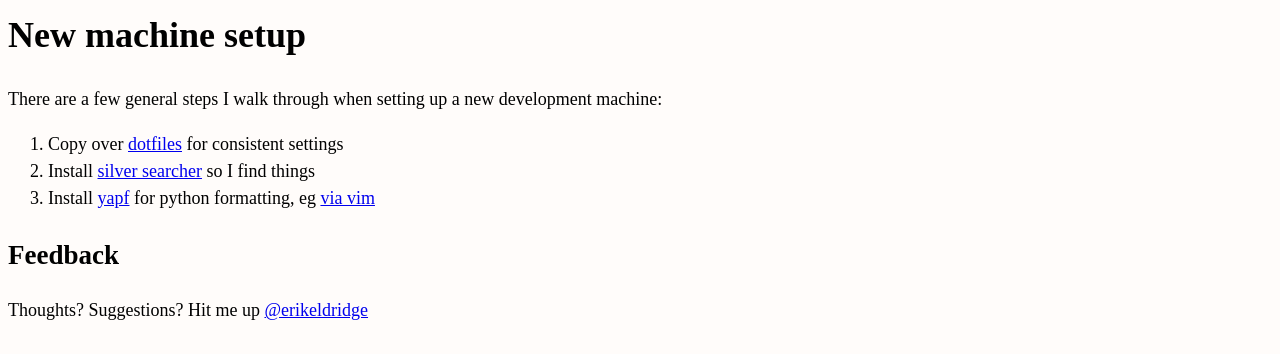
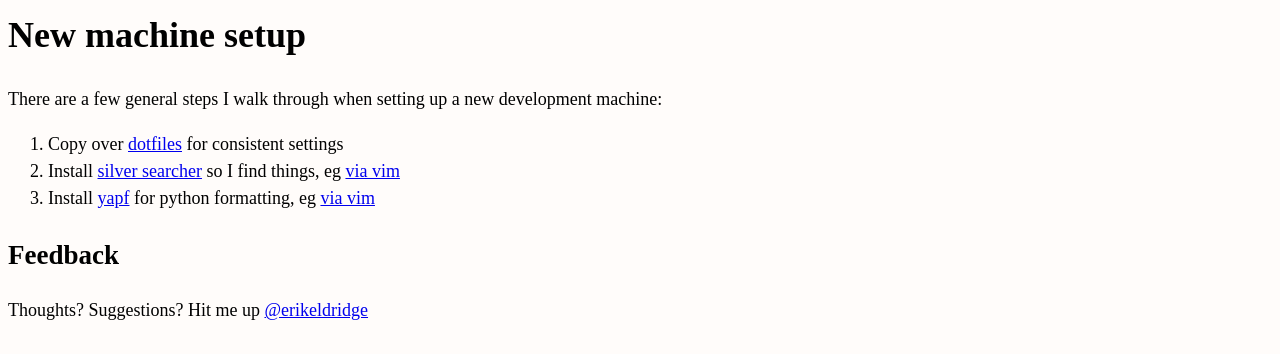
Before and after one commit to erikeldridge/erikeldridge.github.com, a Jekyll site: the page built from _posts/2018-04-28-new-machine-setup.md, in a window 1280 px wide. Shown: the top 354 px of the page. Built offline with Jekyll 4.4.1, drawn with Linux system fonts in a browser that asks for light colours; nearby versions of some CDN libraries.

Commit message:
Update from Forestry.io - 2018-04-28-new-machine-setup.md

```diff
--- a/_posts/2018-04-28-new-machine-setup.md
+++ b/_posts/2018-04-28-new-machine-setup.md
@@ -17,5 +17,5 @@ tags:
 There are a few general steps I walk through when setting up a new development machine:
 
 1. Copy over [dotfiles](https://github.com/erikeldridge/dotfiles) for consistent settings
-2. Install [silver searcher](https://github.com/ggreer/the_silver_searcher) so I find things
+2. Install [silver searcher](https://github.com/ggreer/the_silver_searcher) so I find things, eg [via vim](https://github.com/erikeldridge/dotfiles/blob/master/vimrc#L64)
 3. Install [yapf](https://github.com/google/yapf) for python formatting, eg [via vim](https://github.com/erikeldridge/dotfiles/blob/master/vimrc#L31)
```
